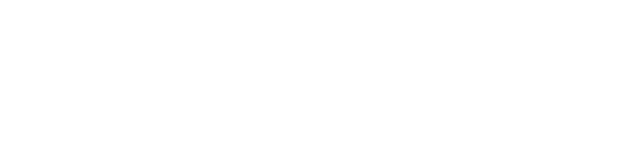
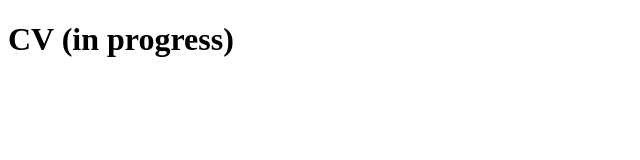
Before and after one commit to pepparonin/rsschool-cv, a plain HTML site: page index.html in a window 1280 px wide. Shown: the whole page, without its empty margins (0-640 px from the left). Drawn offline with Linux system fonts and the light colour scheme.

Commit message:
feat: add info

```diff
--- a/index.html
+++ b/index.html
@@ -6,6 +6,6 @@
     <title>Document</title>
 </head>
 <body>
-
+    <h1>CV (in progress)</h1>
 </body>
 </html>
```
Also changed, not shown: 1 other file.
